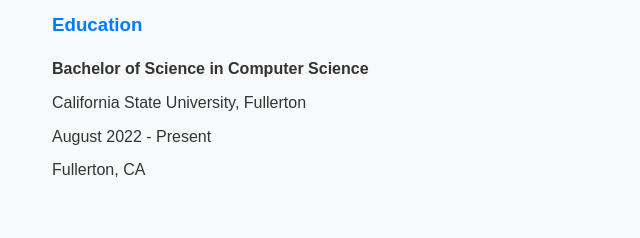
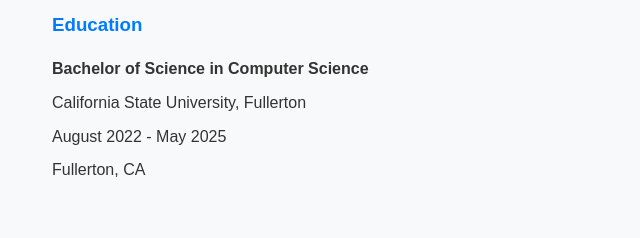
Before and after one commit to hunter-hues/Portfolio, a plain HTML site: page index.html in a window 1280 px wide. Shown: the part 980-1218 px from the top of the page, 12-652 px from the left. Drawn offline with Linux system fonts and the light colour scheme.

Commit message:
Update index.html

```diff
--- a/index.html
+++ b/index.html
@@ -48,7 +48,7 @@
                             <h3>Education</h3>
                             <p><strong>Bachelor of Science in Computer Science</strong></p>
                             <p>California State University, Fullerton</p>
-                            <p>August 2022 - Present</p>
+                            <p>August 2022 - May 2025</p>
                             <p>Fullerton, CA</p>
                         </div>
                         <div class="coursework">
```
